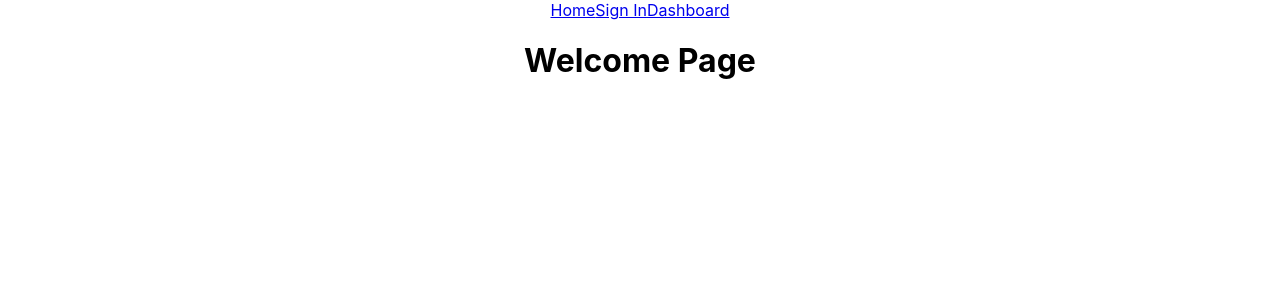
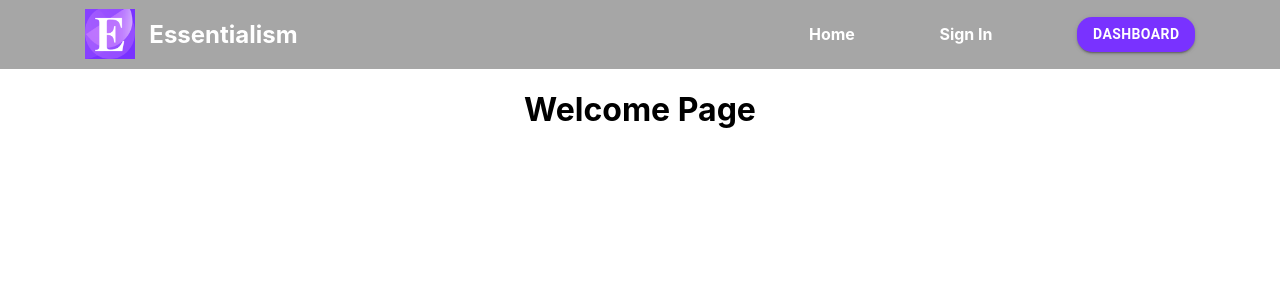
Before and after one commit to Essentialism-1-bw/Front-end, a React (Create React App) app in the folder essentialism/: page / in a window 1280 px wide. Shown: the top 300 px of the page. Built offline with nearby package versions, Linux system fonts and the light colour scheme.

Commit message:
styling for navbar and added logo

```diff
--- a/essentialism/src/components/NavBar.js
+++ b/essentialism/src/components/NavBar.js
@@ -1,13 +1,65 @@
 import React from 'react'
 import { Link } from 'react-router-dom'
+import { makeStyles, createMuiTheme, ThemeProvider } from '@material-ui/core/styles';
+import Button from '@material-ui/core/Button';
+
+const theme = createMuiTheme({
+    palette: {
+        primary: {
+            main: "#7932FF"
+        }
+    }
+})
+
+const useStyles = makeStyles({
+    nav: {
+        display: 'flex',
+        justifyContent: 'space-evenly',
+        width: '100%',
+        alignItems: 'center',
+        backgroundColor: 'rgba(128, 128, 128, 0.7)'
+    },
+    leftCont: {
+        display: 'flex',
+        width: '50%'
+    },
+    logo: {
+        width: 50,
+        height: 50,
+    },
+    mainTitle: {
+        color: 'white',
+        marginLeft: '10%'
+    },
+    link: {
+        textDecoration: 'none',
+        color: 'white',
+        fontWeight: 700,
+        display: 'flex',
+        alignItems: 'center'
+    }
+})
 
 const NavBar = () => {
+    const classes = useStyles();
     return (
-        <div>
-            <Link to="/">Home</Link>
-            <Link to="/login">Sign In</Link>
-            <Link to="/dashboard">Dashboard</Link>
-        </div>
+        <nav className={classes.nav}>
+            <div className={classes.leftCont}>
+                <Link className={classes.link} to="/">
+                    <img className={classes.logo} src={require("../logo.png")} alt="logo"/>
+                </Link>
+                <Link className={classes.link} to="/">
+                    <h1 className={classes.mainTitle}>Essentialism</h1>
+                </Link>
+            </div>
+            <Link className={classes.link} to="/">Home</Link>
+            <Link className={classes.link} to="/login">Sign In</Link>
+            <Link className={classes.link} to="/dashboard">
+                <ThemeProvider theme={theme}>
+                    <Button className={classes.link} style={{borderRadius: '15px', height: '35px'}} variant="contained" color="primary">Dashboard</Button>
+                </ThemeProvider>
+            </Link>
+        </nav>
     )
 }
 
```
Also changed, not shown: essentialism/src/logo.png (added).
